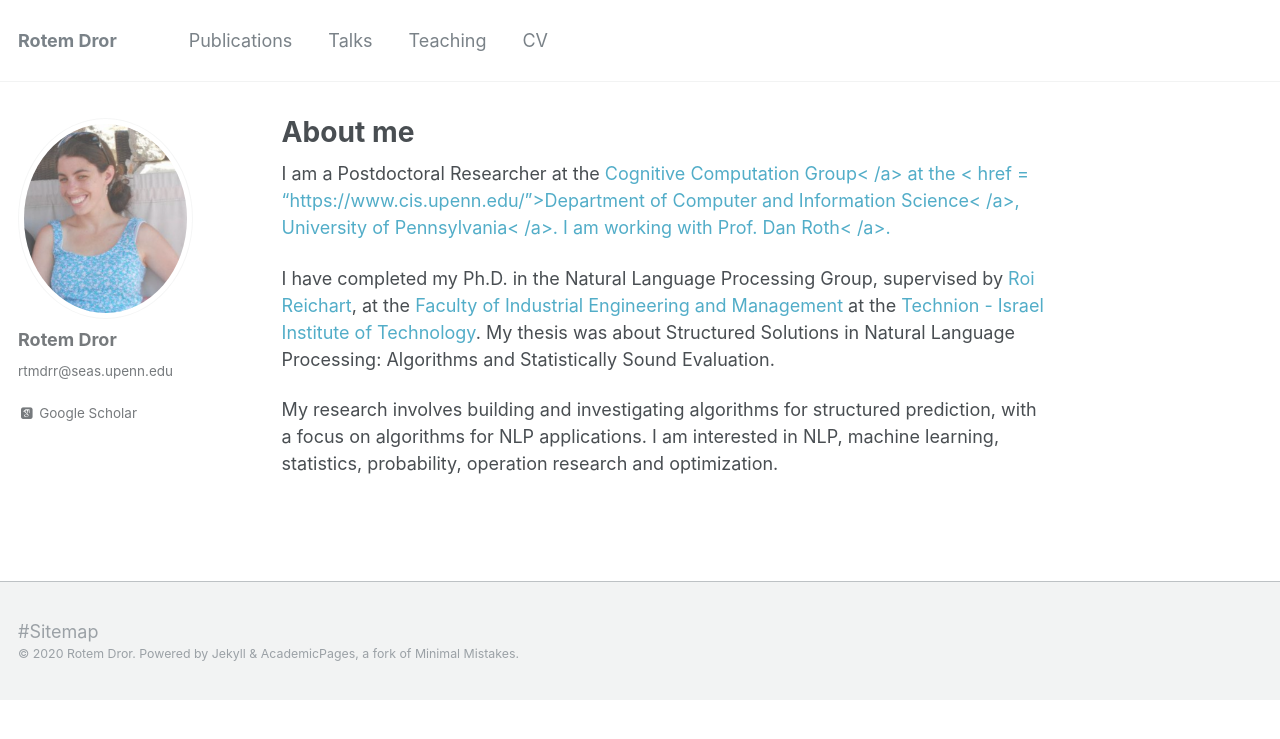
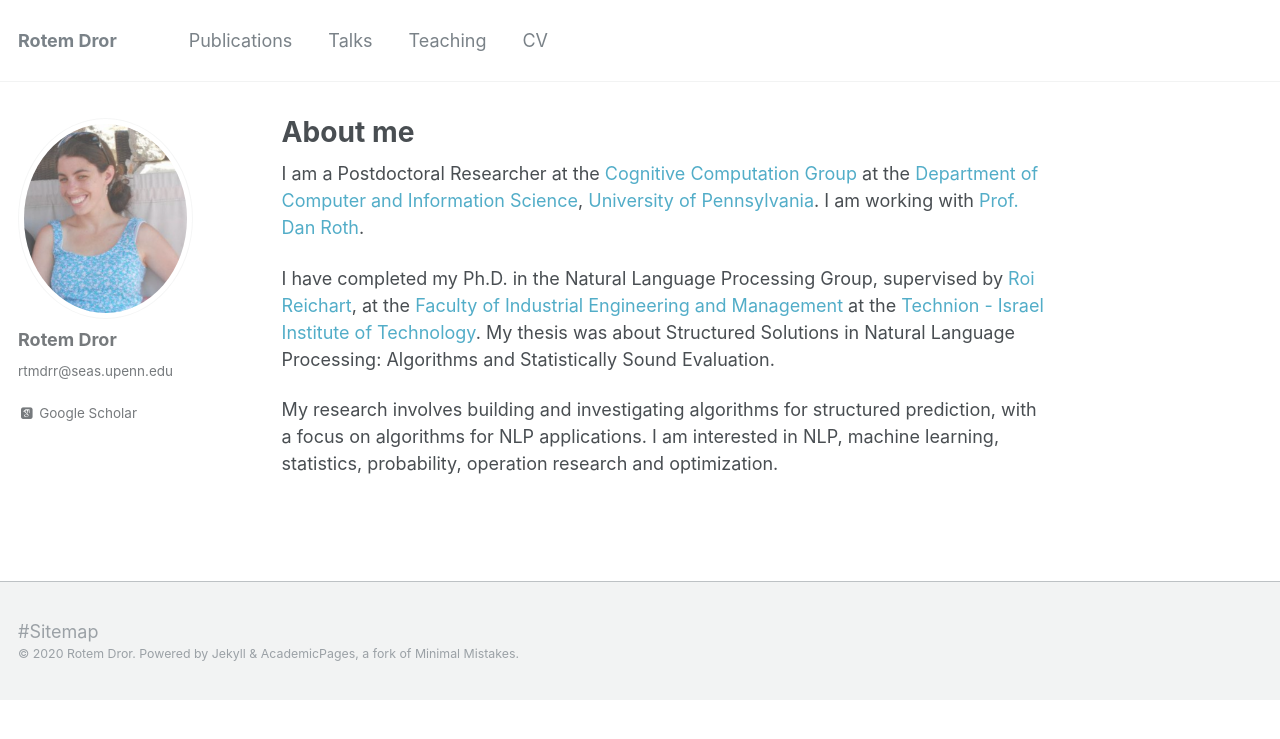
Before and after one commit to rtmdrr/rtmdrr.github.io, a Jekyll site: the page built from _pages/about.md, in a window 1280 px wide. Shown: the top 739 px of the page. Built offline with Jekyll 4.4.1, drawn with Linux system fonts in a browser that asks for light colours; some web fonts are replaced.

Commit message:
Update about.md

```diff
--- a/_pages/about.md
+++ b/_pages/about.md
@@ -7,7 +7,7 @@ redirect_from:
   - /about/
   - /about.html
 ---
-I am a Postdoctoral Researcher at the <a href = "https://cogcomp.seas.upenn.edu/">Cognitive Computation Group< /a> at the < href = "https://www.cis.upenn.edu/">Department of Computer and Information Science< /a>, <a href = "https://home.www.upenn.edu/">University of Pennsylvania< /a>. I am working with <a href = "https://www.cis.upenn.edu/~danroth/">Prof. Dan Roth< /a>.
+I am a Postdoctoral Researcher at the <a href = "https://cogcomp.seas.upenn.edu/">Cognitive Computation Group</a> at the <a href = "https://www.cis.upenn.edu/">Department of Computer and Information Science</a>, <a href = "https://home.www.upenn.edu/">University of Pennsylvania</a>. I am working with <a href = "https://www.cis.upenn.edu/~danroth/">Prof. Dan Roth</a>.
 
 I have completed my Ph.D. in the Natural Language Processing Group, supervised by <a href = "https://ie.technion.ac.il/~roiri/">Roi Reichart</a>, at the <a href = "http://ie.technion.ac.il">Faculty of Industrial Engineering and Management</a> at the <a href = "http://www.technion.ac.il">Technion - Israel Institute of Technology</a>. My thesis was about Structured Solutions in Natural Language Processing: Algorithms and Statistically Sound Evaluation.
 
```
